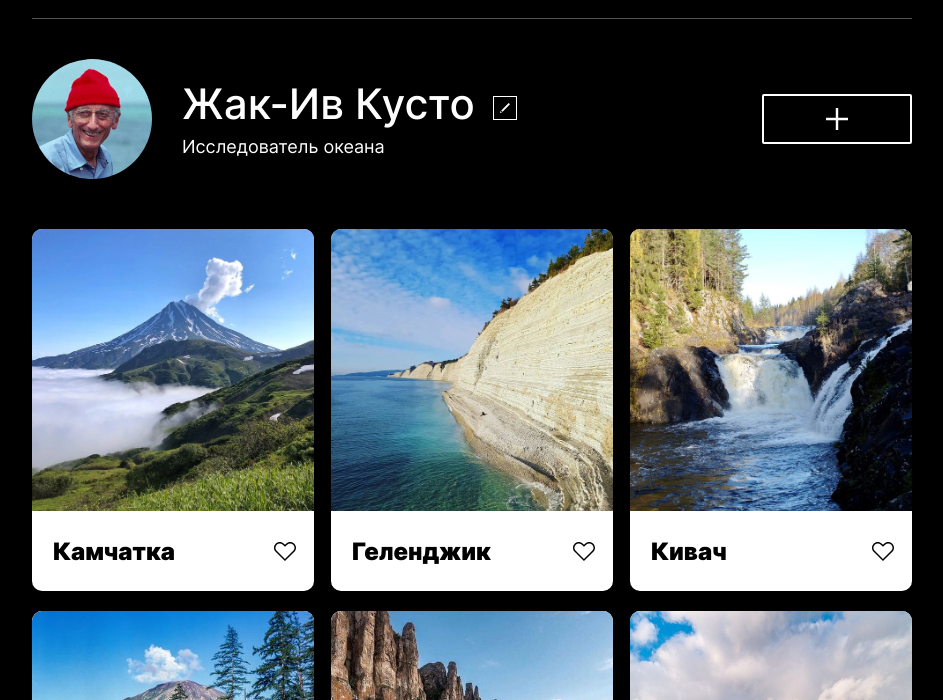
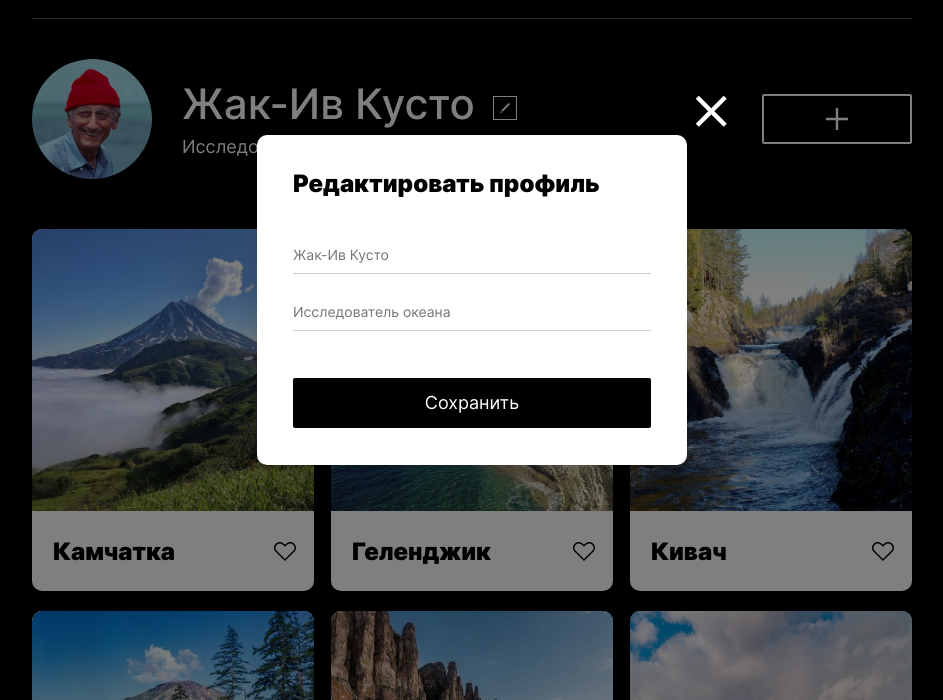
Before and after one commit to santip-a/mesto-project, a plain HTML site: page index.html in a window 1280 px wide. Shown: the part 100-800 px from the top of the page, without its empty margins (168-1111 px from the left). Drawn offline with Linux system fonts and the light colour scheme.

Commit message:
Первый коммит

```diff
--- a/blocks/element/__heart/_active/element__heart_active.css
+++ b/blocks/element/__heart/_active/element__heart_active.css
@@ -1,3 +1,3 @@
 .element__heart_active {
-  background-image: url(../../../../images/buutons/heart_active.svg);
+  background-image: url(../../../../images/buttons/heart_active.svg);
 }
--- a/blocks/element/__heart/element__heart.css
+++ b/blocks/element/__heart/element__heart.css
@@ -6,7 +6,7 @@
   background-position: center;
   padding: 0 0 0 23px;
   background-color: #fff;
-  background-image: url(../../../images/buutons/heart_disabled.svg);
+  background-image: url(../../../images/buttons/heart_disabled.svg);
 }
 
 
--- a/blocks/popup/__button-сlose/popup__button-сlose.css
+++ b/blocks/popup/__button-сlose/popup__button-сlose.css
@@ -1,5 +1,5 @@
 .popup__button-сlose {
-  background-image: url(../../../images/buutons/close_icon.svg);
+  background-image: url(../../../images/buttons/close_icon.svg);
   display: block;
   border: none;
   width: 32px;
--- a/blocks/profile/__buttom-add/profile__buttom-add.css
+++ b/blocks/profile/__buttom-add/profile__buttom-add.css
@@ -2,7 +2,7 @@
   width: 150px;
   height: 50px;
   background-color: black;
-  background-image: url(../../../images/buutons/plus.svg);
+  background-image: url(../../../images/buttons/plus.svg);
   background-repeat: no-repeat;
   background-position: center;
   border: 2px solid #FFFFFF;
--- a/blocks/profile/__buttom-info/profile__buttom-info.css
+++ b/blocks/profile/__buttom-info/profile__buttom-info.css
@@ -8,7 +8,7 @@
   width: 24px;
   height: 24px;
   margin-left: 18px;
-  background-image: url(../../../images/buutons/edit-button.svg);
+  background-image: url(../../../images/buttons/edit-button.svg);
 }
 
 .profile__buttom-info:hover {
--- a/index.html
+++ b/index.html
@@ -13,7 +13,6 @@
   <div class="page">
     <header class="header page__position">
       <img class="header__logo" src="./images/logo/logo-white.svg" alt="Логотип Mesto.">
-      <!-- <hr class="header__line"> -->
     </header>
 
     <main class="content page__position">
@@ -79,7 +78,7 @@
   </div>
 
 
-  <form class="popup ">  <!-- popup_opened  -->
+  <form class="popup popup_opened">  <!-- popup_opened  -->
     <div class="popup__container">
       <h2 class="popup__title">Редактировать профиль</h2>
       <input class="popup__input " type="text" name="name" placeholder="Жак-Ив Кусто" required>
```
Also changed, not shown: images/buttons/close_icon.svg (added), images/buttons/edit-button.svg (added), images/buttons/heart_active.svg (added), images/buttons/heart_disabled.svg (added), images/buttons/plus.svg (added).
